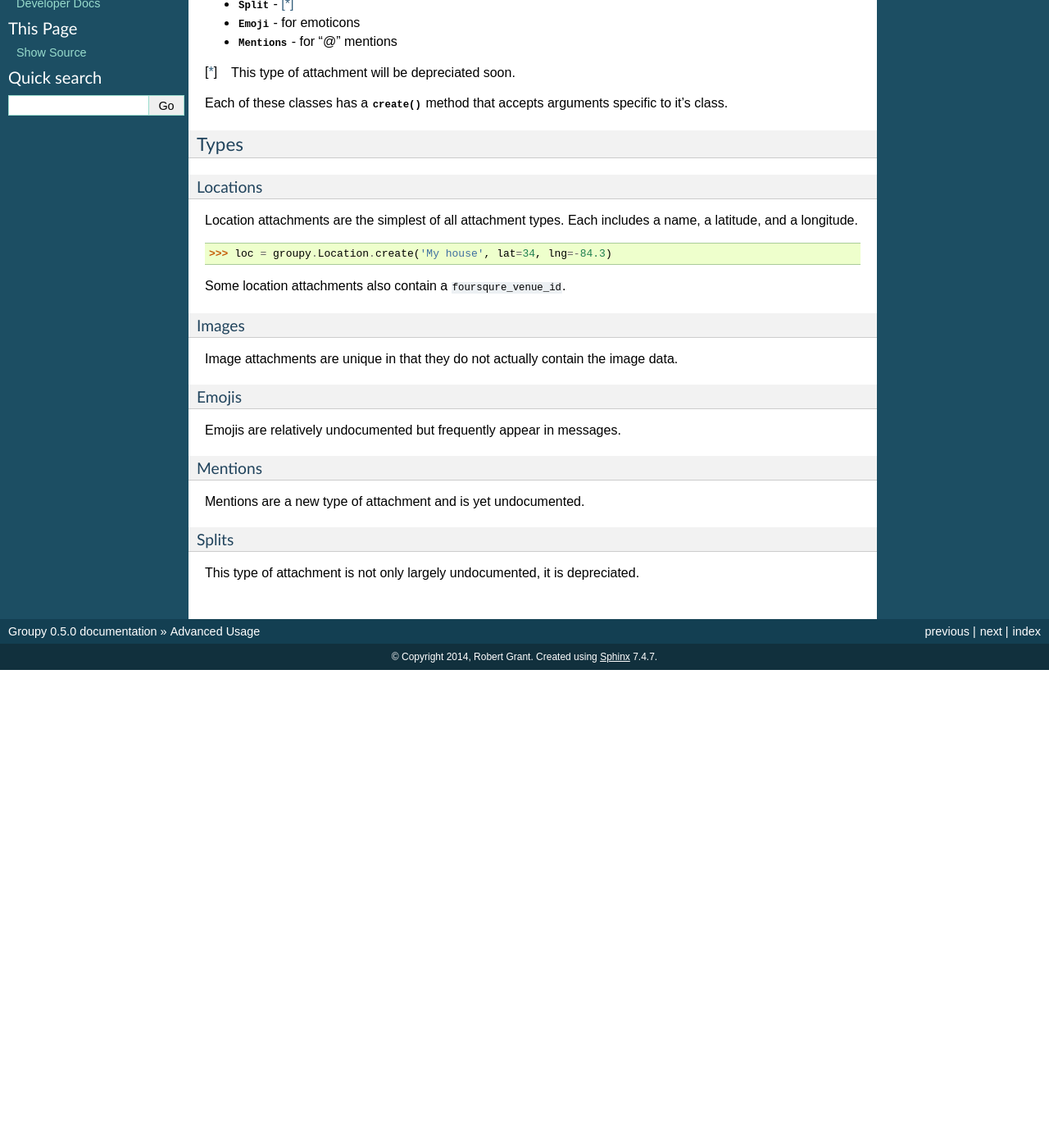
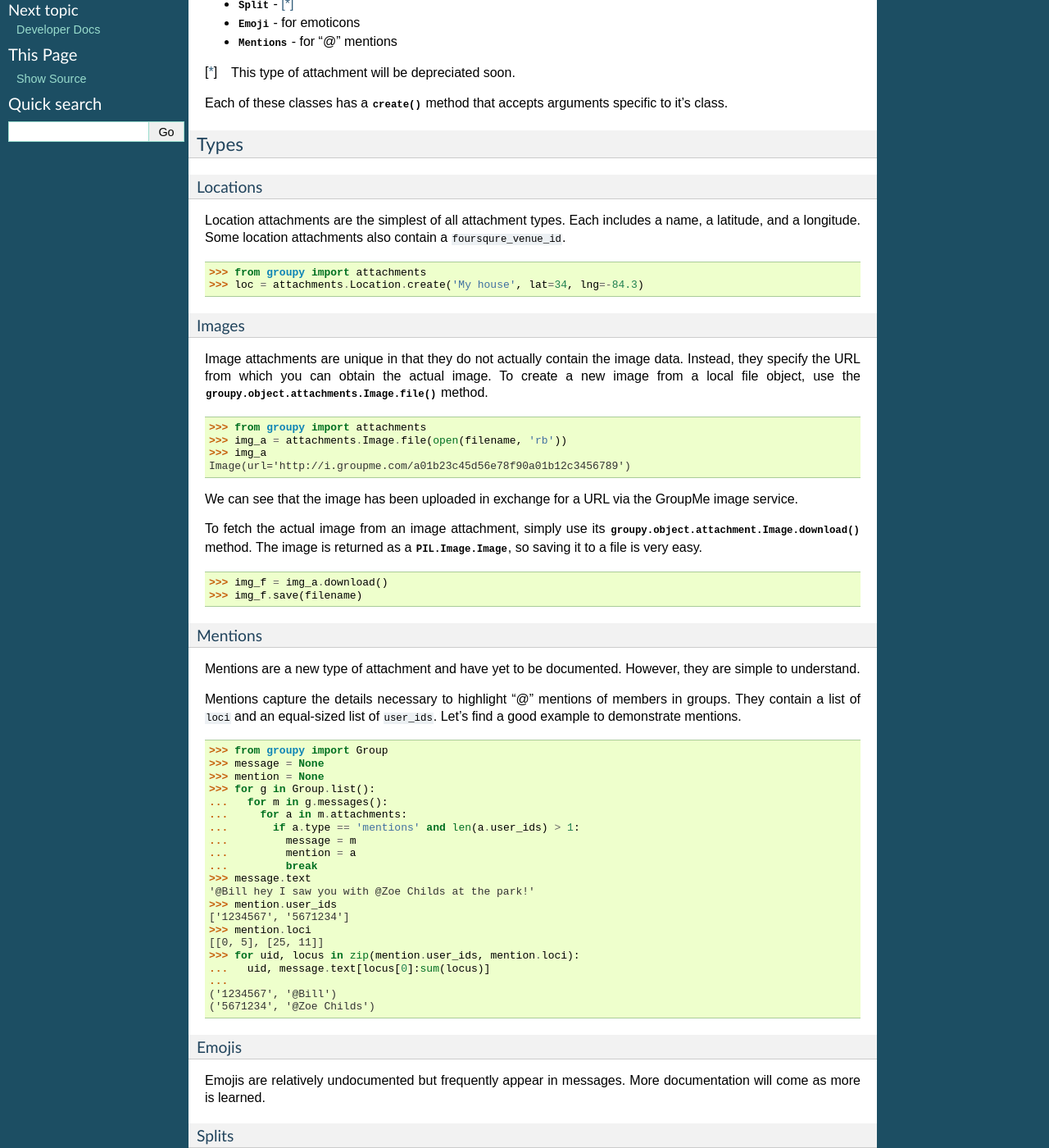
Before and after one commit to rhgrant10/Groupy, a Sphinx documentation site: the page built from docs/pages/advanced.rst, in a window 1280 px wide and 1400 px high, scrolled down 296 px. Shown: the whole window at 82% size. Built offline with Sphinx 7.4.7, drawn with Linux system fonts in a browser that asks for light colours; before the commit the page ends 1113 px from its top, so only the background shows below that; some of the changed text lies outside the part shown.

Commit message:
Added more Advanced Usage docs

```diff
--- a/docs/conf.py
+++ b/docs/conf.py
@@ -268,5 +268,6 @@
 # Example configuration for intersphinx: refer to the Python standard library.
 intersphinx_mapping = {
   'http://docs.python.org/3/': None,
-  'http://docs.python-requests.org/en/latest/': None
+  'http://docs.python-requests.org/en/latest/': None,
+  'http://pillow.readthedocs.org/en/latest/': None
 }
--- a/docs/pages/advanced.rst
+++ b/docs/pages/advanced.rst
@@ -30,31 +30,117 @@
 ^^^^^^^^^
 
 Location attachments are the simplest of all attachment types. Each includes
-a name, a latitude, and a longitude.
+a name, a latitude, and a longitude. Some location attachments also contain a
+``foursqure_venue_id``.
 
 .. code-block:: python
 
-	>>> loc = groupy.Location.create('My house', lat=34, lng=-84.3)
+	>>> from groupy import attachments
+	>>> loc = attachments.Location.create('My house', lat=34, lng=-84.3)
 
-Some location attachments also contain a ``foursqure_venue_id``.
 
 Images
 ^^^^^^
 
 Image attachments are unique in that they do not actually contain the image
-data.
+data. Instead, they specify the URL from which you can obtain the actual image.
+To create a new image from a local file object, use the
+:func:`groupy.object.attachments.Image.file` method.
+
+.. code-block:: python
+
+	>>> from groupy import attachments
+	>>> img_a = attachments.Image.file(open(filename, 'rb'))
+	>>> img_a
+	Image(url='http://i.groupme.com/a01b23c45d56e78f90a01b12c3456789')
+
+We can see that the image has been uploaded in exchange for a URL via the
+GroupMe image service.
+
+To fetch the actual image from an image attachment, simply use its
+:func:`groupy.object.attachment.Image.download` method. The image is returned as
+a :class:`PIL.Image.Image`, so saving it to a file is very easy.
+
+.. code-block:: python
+
+	>>> img_f = img_a.download()
+	>>> img_f.save(filename)
+
+
+Mentions
+^^^^^^^^
+
+Mentions are a new type of attachment and have yet to be documented. However,
+they are simple to understand.
+
+Mentions capture the details necessary to highlight "@" mentions of members in
+groups. They contain a list of ``loci`` and an equal-sized list of ``user_ids``.
+Let's find a good example to demonstrate mentions.
+
+.. code-block:: python
+
+	>>> from groupy import Group
+	>>> message = None
+	>>> mention = None
+	>>> for g in Group.list():
+	...   for m in g.messages():
+	...     for a in m.attachments:
+	...       if a.type == 'mentions' and len(a.user_ids) > 1:
+	...         message = m
+	...         mention = a
+	...         break
+	>>> message.text
+	'@Bill hey I saw you with @Zoe Childs at the park!'
+	>>> mention.user_ids
+	['1234567', '5671234']
+	>>> mention.loci
+	[[0, 5], [25, 11]]
+	>>> for uid, locus in zip(mention.user_ids, mention.loci):
+	...   uid, message.text[locus[0]:sum(locus)]
+	...
+	('1234567', '@Bill')
+	('5671234', '@Zoe Childs')
+
 
 Emojis
 ^^^^^^
 
-Emojis are relatively undocumented but frequently appear in messages.
-
-Mentions
-^^^^^^^^
-
-Mentions are a new type of attachment and is yet undocumented.
+Emojis are relatively undocumented but frequently appear in messages. More
+documentation will come as more is learned.
 
 Splits
 ^^^^^^
 
-This type of attachment is not only largely undocumented, it is depreciated.
+Although this type of attachment is also undocumented, it is depreciated.
+**Groupy**, however, still supports them due to their presence in older
+messages.
+
+Sending Attachments
+-------------------
+
+To send an attachment along with a message, simply append it to the
+:func:`~groupy.object.responses.Recipient.post` method as another argument.
+
+.. code-block:: python
+
+	>>> from groupy import Group
+	>>> from groupy.attachment import Location
+	>>> loc = Location.create('My house', lat=33, lng=-84)
+	>>> group = Group.list().first
+	>>> group.post("Hey meet me here", loc)
+
+If there are several attachments you'd like to send in a single message, simply
+keep appending them!
+
+.. code-block:: python
+
+	>>> from groupy.attachment import Image
+	>>> img = Image.file('front-door.png')
+	>>> group.post("Hey meet me here", loc, img)
+
+Alternatively, you can collect them into a :class:`tuple` or a :class:`list`.
+
+.. code-block:: python
+
+	>>> attachments = [img, loc]
+	>>> group.post("Hey meet me here", *attachments)
--- a/docs/pages/quickstart.rst
+++ b/docs/pages/quickstart.rst
@@ -144,6 +144,7 @@
     >>> messages = group.messages()
     >>> while messages.iolder():
     ...       pass
+    ...
     >>> len(messages) == group.message_count
     True
 
```
Also changed, not shown: other parts of docs/pages/quickstart.rst (+1 -1 lines).
